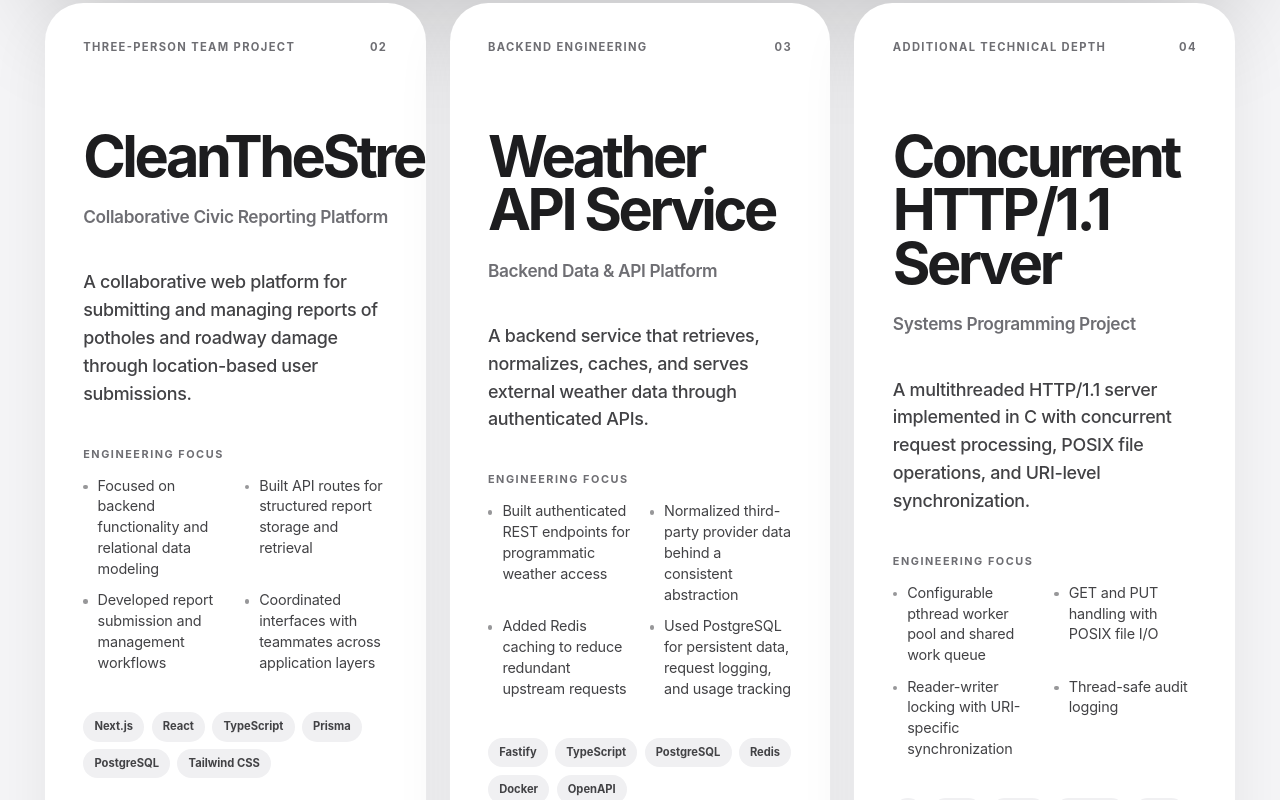
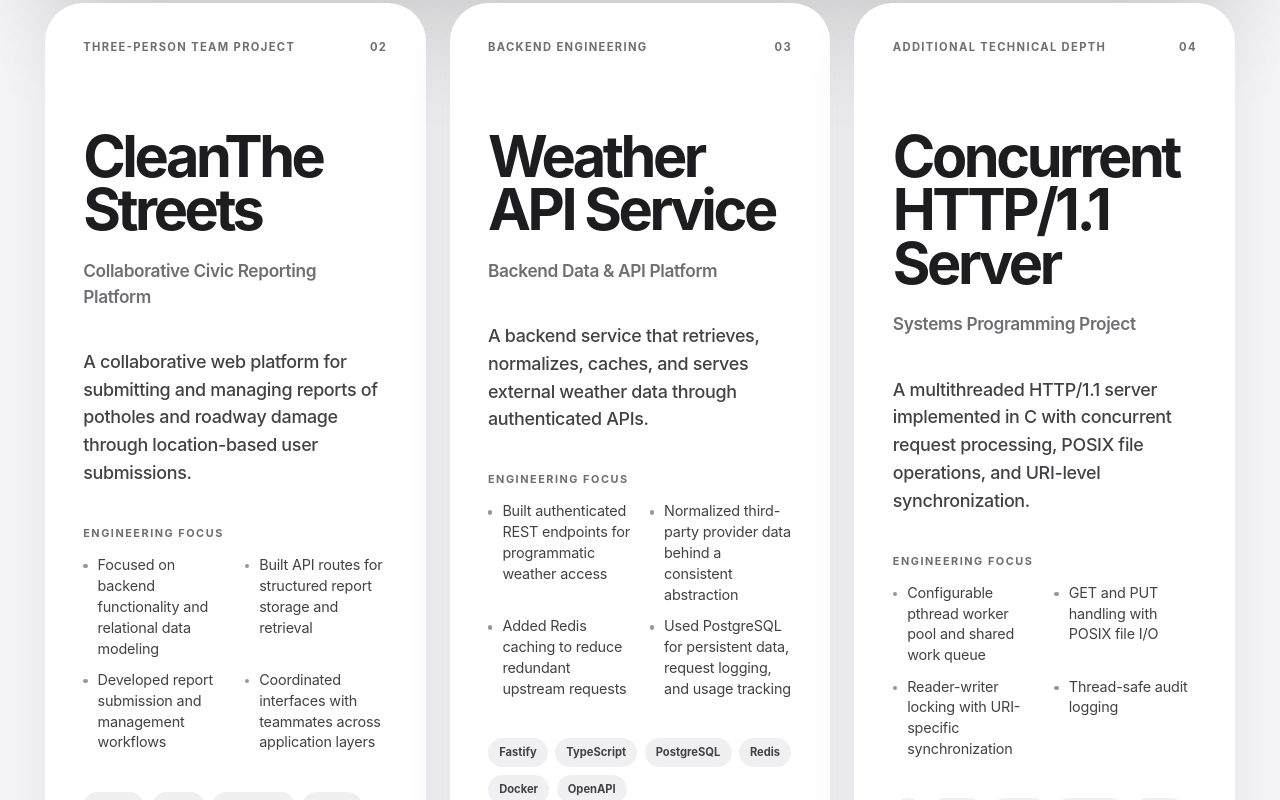
Before and after one commit to ghisuh/gnaportfolio, a Next.js app: page / in a window 1280 px wide. Shown: the part 1980-2780 px from the top of the page. Built offline with nearby package versions, Linux system fonts and the light colour scheme.

Commit message:
Small ui update

```diff
--- a/src/components/ProjectCard.tsx
+++ b/src/components/ProjectCard.tsx
@@ -7,6 +7,7 @@ import { ArrowUpRight, Github } from "lucide-react";
 export default function ProjectCard({ project, index }: { project: Project; index: number }) {
   const architecture = project.architecture;
   const engineeringFocus = project.engineeringFocus;
+  const titleParts = project.title.split(/(?=Streets$)/);
 
   return (
     <Card
@@ -20,7 +21,14 @@ export default function ProjectCard({ project, index }: { project: Project; inde
       </div>
 
       <CardHeader className="project-card__header">
-        <h3 className="project-card__title">{project.title}</h3>
+        <h3 className="project-card__title">
+          {titleParts.map((part, partIndex) => (
+            <span key={part}>
+              {partIndex > 0 && <wbr />}
+              {part}
+            </span>
+          ))}
+        </h3>
         <p className="project-card__subtitle">{project.subtitle}</p>
       </CardHeader>
 
```
